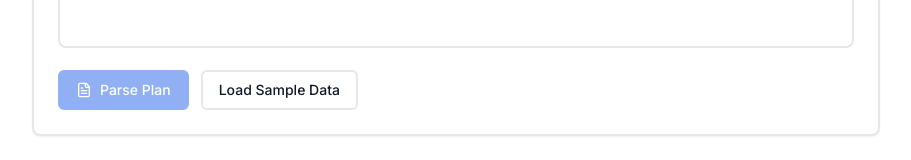
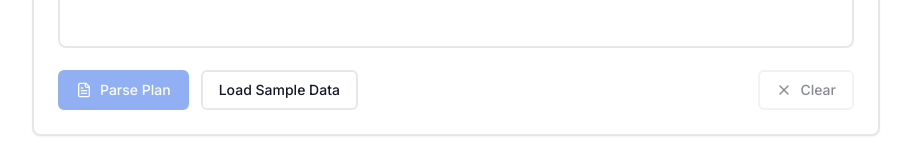
Before and after one commit to JClarke90/terraform-plan-viewer, a Next.js app: page / in a window 1280 px wide. Shown: the part 394-554 px from the top of the page, without its empty margins (184-1095 px from the left). Built offline with nearby package versions, Linux system fonts and the light colour scheme.

Commit message:
Add clear button and update layout in PlanInput

```diff
--- a/components/plan-input.tsx
+++ b/components/plan-input.tsx
@@ -3,7 +3,7 @@
 import { memo } from "react"
 import { Button } from "./ui/button"
 import { Card, CardContent, CardHeader, CardTitle } from "./ui/card"
-import { Upload, FileText, Loader2 } from "lucide-react"
+import { Upload, FileText, Loader2, X } from "lucide-react"
 import type { ParseError } from "../types/terraform"
 
 interface PlanInputProps {
@@ -11,6 +11,7 @@ interface PlanInputProps {
   onChange: (value: string) => void
   onSubmit: () => void
   onLoadSample: () => void
+  onClear: () => void
   error: ParseError | null
   isLoading: boolean
 }
@@ -20,6 +21,7 @@ export const PlanInput = memo(function PlanInput({
   onChange,
   onSubmit,
   onLoadSample,
+  onClear,
   error,
   isLoading,
 }: PlanInputProps) {
@@ -41,6 +43,7 @@ export const PlanInput = memo(function PlanInput({
             disabled={isLoading}
           />
 
+          <div className="flex gap-3 justify-between items-center">
             <div className="flex gap-3">
               <Button onClick={onSubmit} disabled={!value.trim() || isLoading} className="flex items-center gap-2">
                 {isLoading ? (
@@ -61,6 +64,17 @@ export const PlanInput = memo(function PlanInput({
               </Button>
             </div>
 
+            <Button
+              onClick={onClear}
+              variant="outline"
+              disabled={!value.trim() || isLoading}
+              className="flex items-center gap-2"
+            >
+              <X className="w-4 h-4" />
+              Clear
+            </Button>
+          </div>
+
           {error && (
             <div className="p-4 bg-red-50 border-2 border-red-200 rounded-lg">
               <h4 className="font-semibold text-red-800 mb-2">{error.message}</h4>
```
Lines whose indentation alone changed are shown as unchanged.
